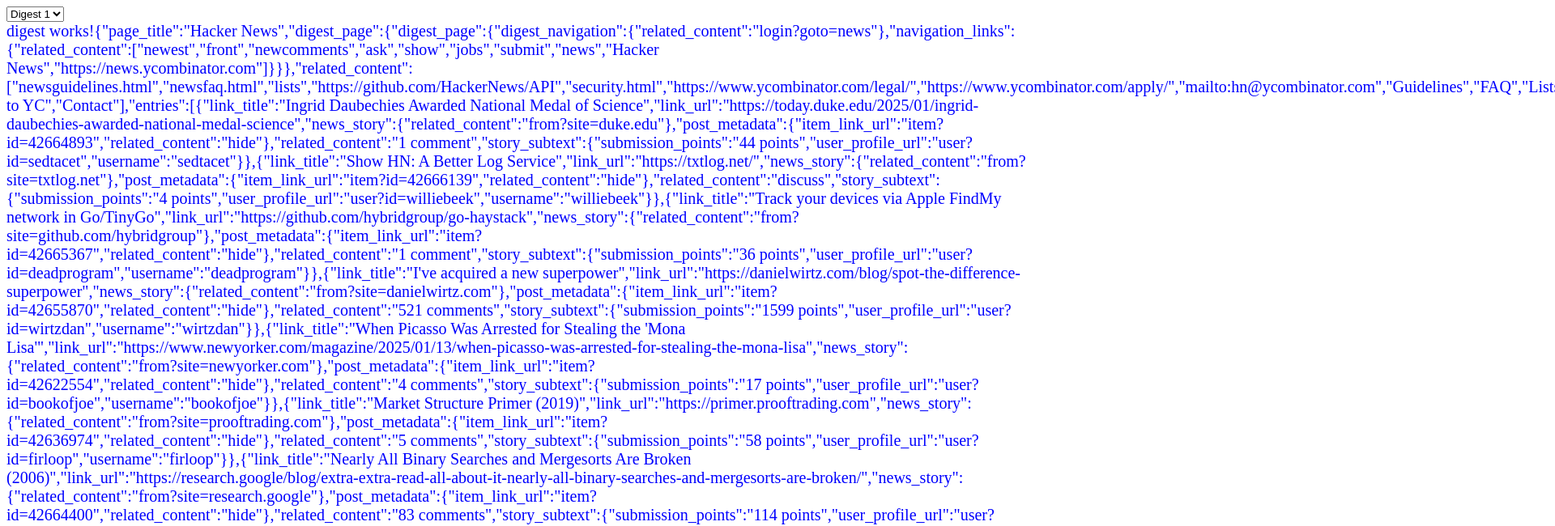
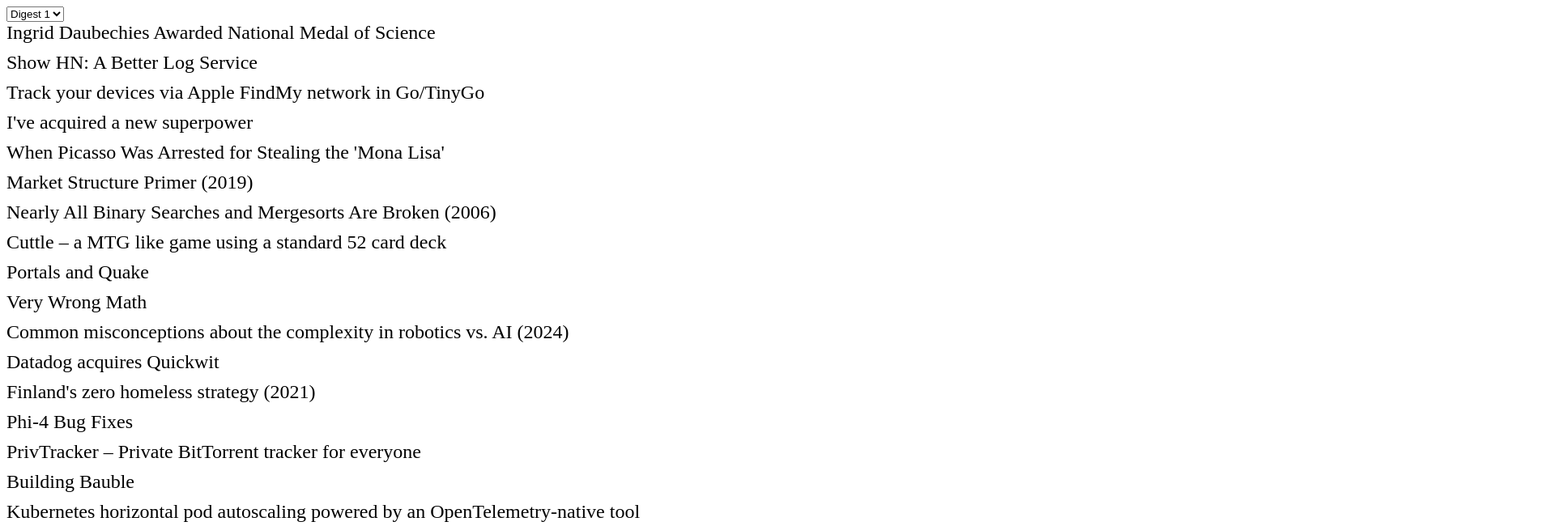
Before and after one commit to lieso/digest-web-a, a React app: page / in a window 1280 px wide. Shown: the top 650 px of the page at 81% size, 1920 px wide, since content can reach past the window. Built offline with nearby package versions, Linux system fonts and the light colour scheme.

Commit message:
render simple list of titles

```diff
--- a/package.json
+++ b/package.json
@@ -20,6 +20,8 @@
   "homepage": "https://github.com/lieso/digest-web-a#readme",
   "description": "",
   "dependencies": {
+    "@emotion/react": "^11.14.0",
+    "@emotion/styled": "^11.14.0",
     "dotenv": "^16.5.0",
     "react": "^19.1.0",
     "react-dom": "^19.1.0"
--- a/src/components/digest/index.tsx
+++ b/src/components/digest/index.tsx
@@ -1,16 +1,35 @@
+/** @jsxImportSource @emotion/react */
 import React from 'react';
+import styled from '@emotion/styled';
+
+const Container = styled.div`
+  display: flex;
+  flex-direction: column;
+`;
+
+const Entry = styled.div`
+  margin-bottom: 10px;
+`;
+
+const Title = styled.a`
+  font-size: 24px;
+`;
 
 interface DigestProps {
   digest: any;
 }
 
-export const Digest: React.FC<DigestProps> = ({ digest }) => {
+export const Digest: React.FC<DigestProps> = ({ digest }: any) => {
   return (
-    <div style={{ color: 'blue', fontSize: '20px' }}>
-      digest works!
-
-      {JSON.stringify(digest)}
-    </div>
+    <Container>
+      { digest.entries.map(digest => (
+        <Entry>
+          <Title>
+            {digest.link_title}
+          </Title>
+        </Entry>
+      ))}
+    </Container>
   );
 };
 
--- a/tsconfig.json
+++ b/tsconfig.json
@@ -3,7 +3,7 @@
     "target": "es6",
     "module": "esnext",
     "jsx": "react",
-    "strict": true,
+    "strict": false,
     "esModuleInterop": true,
     "skipLibCheck": true,
     "forceConsistentCasingInFileNames": true,
```
Also changed, not shown: 1 other file (tests, documents, lock files or other folders).
